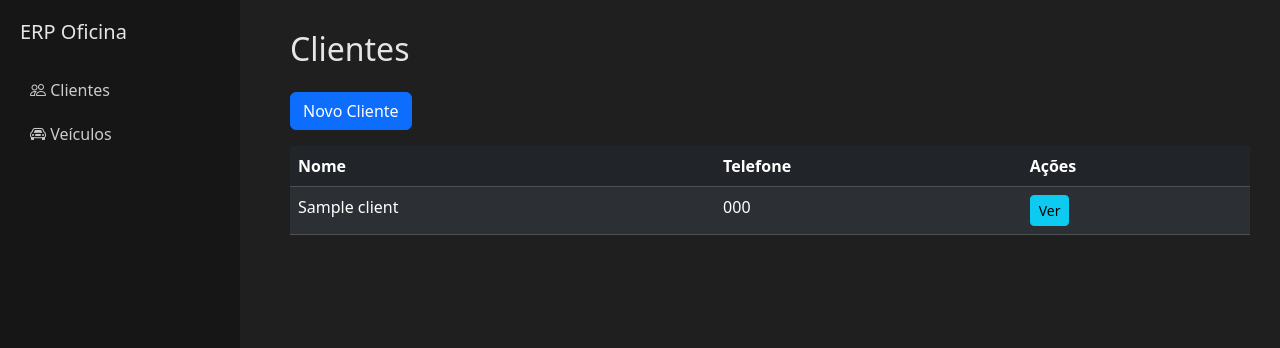
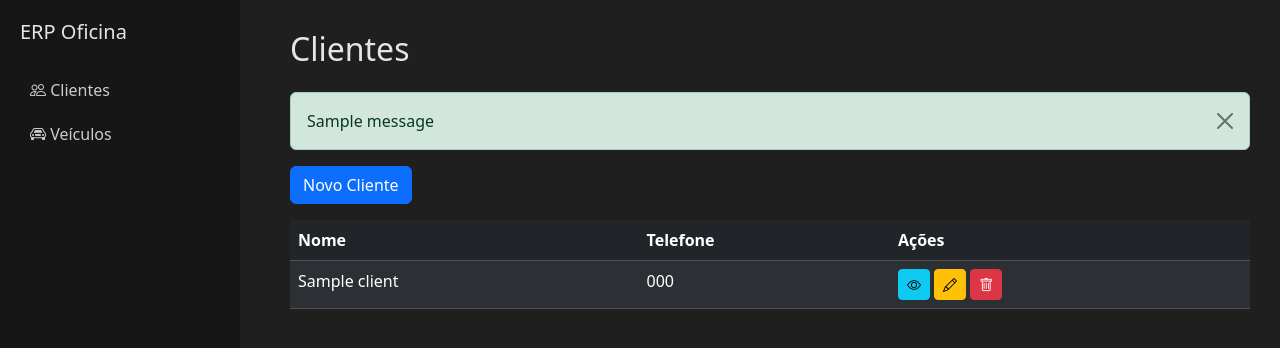
Before and after one commit to Anailton10/erp_oficina, a Django app: page /client/list/clients/ in a window 1280 px wide. Shown: the top 348 px of the page. Run offline with Django 5.2, Linux system fonts and the light colour scheme; tables that the repository leaves empty hold one stand-in row (values such as "Sample post"); one stand-in notice (Sample message) is shown.

Commit message:
feat: rename soft_deleted field to is_active on clients and vehicles, implement logical deletion and update views

```diff
--- a/app/models/base.py
+++ b/app/models/base.py
@@ -4,7 +4,7 @@ from django.db import models
 class BaseModel(models.Model):
     created_at = models.DateTimeField(auto_now_add=True)
     updated_at = models.DateTimeField(auto_now=True)
-    soft_deleted = models.BooleanField(default=False) # Adiciona o campo de soft delete
+    is_active = models.BooleanField(default=True) # Adiciona o campo de status ativo
 
     class Meta:
         abstract = True
--- a/app/templates/base.html
+++ b/app/templates/base.html
@@ -4,6 +4,8 @@
     <meta charset="UTF-8">
     <title>{% block title %}ERP Oficina{% endblock %}</title>
 
+    <!-- Bootstrap JS Bundle com Popper -->
+    <script src="https://cdn.jsdelivr.net/npm/bootstrap@5.3.3/dist/js/bootstrap.bundle.min.js"></script>
     <link href="https://cdn.jsdelivr.net/npm/bootstrap@5.3.3/dist/css/bootstrap.min.css" rel="stylesheet">
     <link href="https://cdn.jsdelivr.net/npm/bootstrap-icons@1.11.3/font/bootstrap-icons.css" rel="stylesheet">
 
--- a/clients/templates/clients/list_clients.html
+++ b/clients/templates/clients/list_clients.html
@@ -5,15 +5,21 @@ Clientes
 {% endblock %}
 
 {% block content %}
-
   <h2 class="mb-4">Clientes</h2>
 
-<a href="{% url 'clients:create_client' %}" class="btn btn-primary mb-3">
-    Novo Cliente
-</a>
+  <!-- Mensagens de sucesso/erro -->
+  {% if messages %}
+    {% for message in messages %}
+      <div class="alert alert-success alert-dismissible fade show" role="alert">
+        {{ message }}
+        <button type="button" class="btn-close" data-bs-dismiss="alert" aria-label="Close"></button>
+      </div>
+    {% endfor %}
+  {% endif %}
+
+  <a href="{% url 'clients:create_client' %}" class="btn btn-primary mb-3">Novo Cliente</a>
 
   <table class="table table-dark table-striped">
-
     <thead>
       <tr>
         <th>Nome</th>
@@ -23,34 +29,27 @@ Clientes
     </thead>
 
     <tbody>
-
       {% for client in clients %}
-
         <tr>
-
           <td>{{ client.name }}</td>
           <td>{{ client.phone_number }}</td>
 
           <td>
+            <a href="{% url 'clients:client_detail' client.id %}" class="btn btn-sm btn-info"><i class="bi bi-eye"></i></a>
 
-<a href="{% url 'clients:client_detail' client.id %}" class="btn btn-sm btn-info">
-Ver
-</a>
+            <a href="#" class="btn btn-sm btn-warning"><i class="bi bi-pencil"></i></a>
 
+            <form action="{% url 'clients:client_delete' client.id %}" method="post" class="d-inline">
+              {% csrf_token %}
+              <button type="submit" class="btn btn-sm btn-danger" onclick="return confirm('Tem certeza que deseja excluir este cliente?')"><i class="bi bi-trash"></i></button>
+            </form>
           </td>
-
         </tr>
-
       {% empty %}
-
         <tr>
           <td colspan="3">Nenhum cliente cadastrado</td>
         </tr>
-
       {% endfor %}
-
     </tbody>
-
   </table>
-
 {% endblock %}
--- a/clients/urls.py
+++ b/clients/urls.py
@@ -11,4 +11,5 @@ urlpatterns = [
     path('detail/vehicle/<int:pk>/', views.VehicleDetailView.as_view(), name='vehicle_detail'),
     path('create/client/', views.CreateClientView.as_view(), name='create_client'),
     path('create/vehicle/<int:client_id>/', views.CreateVehicleView.as_view(), name='create_vehicle'),
+    path('delete/client/<int:pk>/', views.ClientDeleteView.as_view(), name='client_delete'),
 ]
--- a/clients/views.py
+++ b/clients/views.py
@@ -1,5 +1,7 @@
+from django.shortcuts import get_object_or_404, redirect
+from django.contrib import messages
 from django.urls import reverse_lazy
-from django.views import generic
+from django.views import View, generic
 
 from .forms import ClientForm, VehicleForm
 from .models import Client, Vehicle
@@ -19,11 +21,11 @@ class ListClientsView(generic.ListView):
 
         # Filtando os clientes inativos
         if client_is_active == 'false':
-            queryset = queryset.filter(soft_deleted=True)
+            queryset = queryset.filter(is_active=False)
 
         # Retornando os clientes ativos
         else:
-            queryset = queryset.filter(soft_deleted=False)
+            queryset = queryset.filter(is_active=True)
 
         return queryset
 
@@ -35,8 +37,8 @@ class ListVehiclesView(generic.ListView):
 
     def get_queryset(self):
         # Filtrando os veículos pelo status do cliente
-        # Vai mostrar apenas os veículos que o cliente não está inativo
-        return Vehicle.objects.filter(soft_deleted=False, client__soft_deleted=False)
+        # Retorna apenas os veículos cujo cliente está ativo
+        return Vehicle.objects.filter(is_active=True, client__is_active=True)
 
 class ClientDetailView(generic.DetailView):
     model = Client
@@ -76,3 +78,16 @@ class CreateVehicleView(generic.CreateView):
     def get_success_url(self):
         client_id = self.kwargs['client_id']
         return reverse_lazy('clients:client_detail', kwargs={'pk': client_id})
+
+
+class ClientDeleteView(View):
+    # Recebe(request) o ID(PK) do cliente vindo da URL
+    def post(self, request, pk):
+        # Busca o cliente pelo ID(PK) ou retorna 404 se não encontrado
+        client = get_object_or_404(Client, pk=pk)
+        # Chama o método de exclusão lógica do cliente, que também desativa os veículos associados
+        client.soft_delete()
+
+        messages.success(request, f"Cliente {client.name} removido com sucesso.")
+        # Redireciona para a lista de clientes após a exclusão
+        return redirect('clients:list_clients')
```
Also changed, not shown: clients/migrations/0004_rename_soft_deleted_client_is_active_and_more.py (added). Lines whose indentation alone changed are shown as unchanged.
